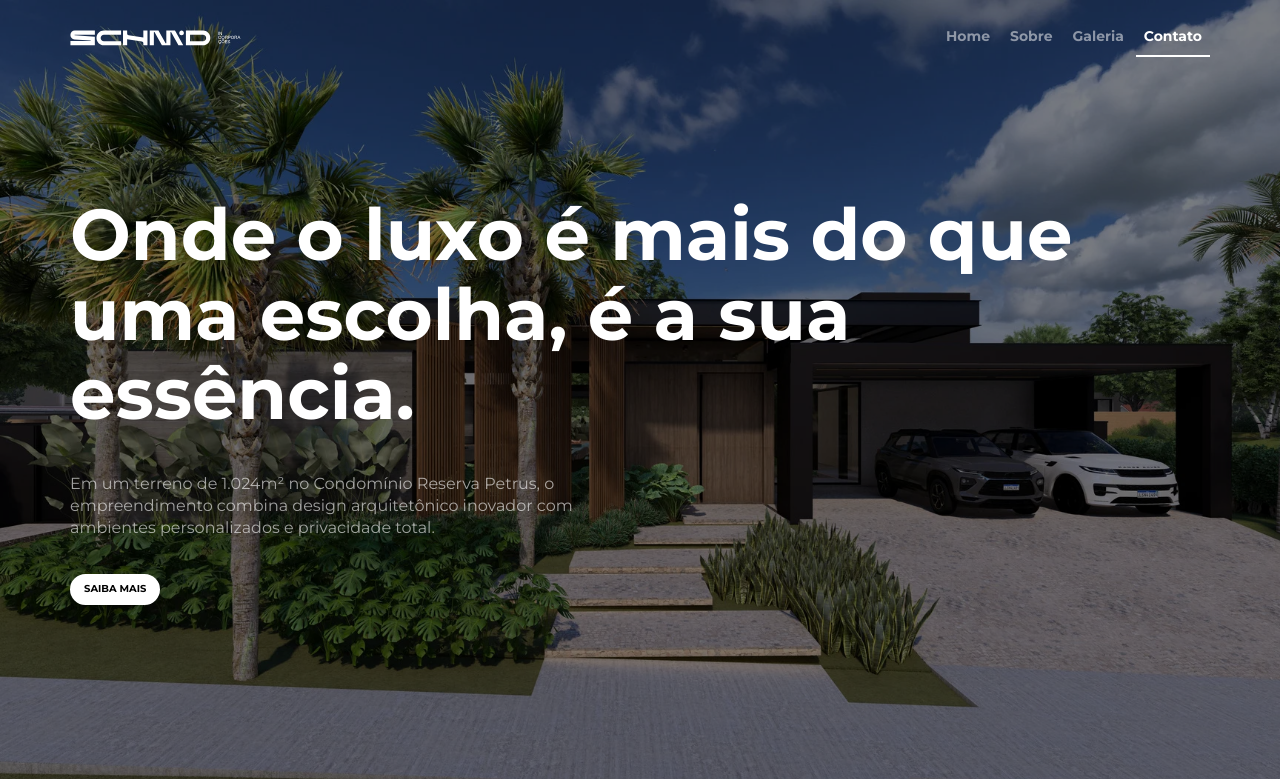
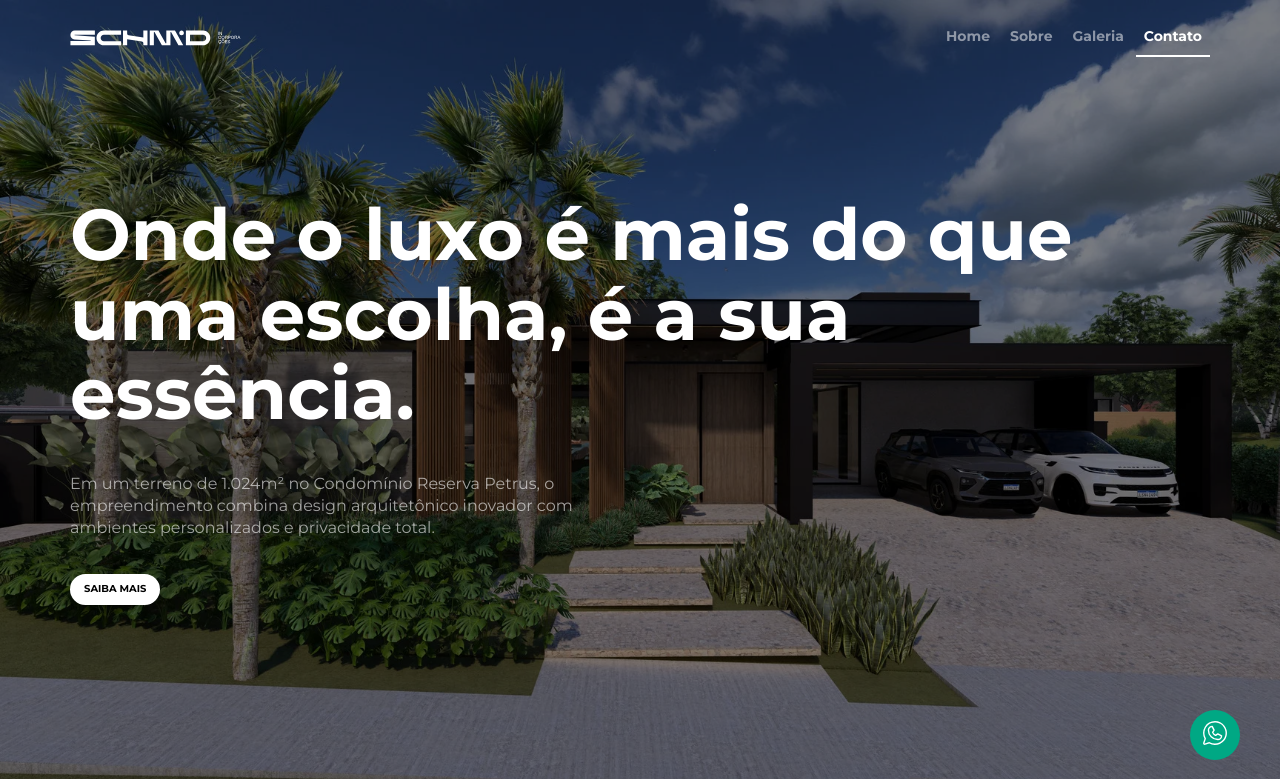
Before and after one commit to VictorBasso36/aura, a plain HTML site: page index.html in a window 1280 px wide. Shown: the top 779 px of the page. Drawn offline with Linux system fonts and the light colour scheme; some packages are replaced by stand-ins of ours.

Commit message:
Botão wpp

```diff
--- a/assets/css/style.css
+++ b/assets/css/style.css
@@ -288,6 +288,19 @@ Headers:		'Montserrat', sans-serif;
     padding-bottom: 12px;
   }
 }
+.wpp-icon {
+  background-color: #00A884;
+  display: flex;
+  width: 50px;
+  height: 50px;
+  align-items: center;
+  justify-content: center;
+  border-radius: 100%;
+  position: fixed;
+  right: 40px;
+  bottom: 40px;
+  z-index: 9999;
+}
 .hero-section.blog-title {
   height: 400px !important;
 }
--- a/index.html
+++ b/index.html
@@ -27,6 +27,9 @@
 
 <body class="has-loading-screen links-hover-effect" data-spy="scroll" data-target=".navigation">
 <div class="page-wrapper" id="page-top">
+    <a href="https://api.whatsapp.com/send/?phone=5511914965650" class="wpp-icon" title="Whatsapp" target="_blank">
+        <svg xmlns="http://www.w3.org/2000/svg" width="30" height="30" fill="#FFFFFF" viewBox="0 0 256 256"><path d="M186.68,146.63l-32-16a6,6,0,0,0-6,.38L133,141.46A42.49,42.49,0,0,1,114.54,123L125,107.33a6,6,0,0,0,.38-6l-16-32A6,6,0,0,0,104,66a38,38,0,0,0-38,38,86.1,86.1,0,0,0,86,86,38,38,0,0,0,38-38A6,6,0,0,0,186.68,146.63ZM152,178a74.09,74.09,0,0,1-74-74,26,26,0,0,1,22.42-25.75l12.66,25.32-10.39,15.58a6,6,0,0,0-.54,5.63,54.43,54.43,0,0,0,29.07,29.07,6,6,0,0,0,5.63-.54l15.58-10.39,25.32,12.66A26,26,0,0,1,152,178ZM128,26A102,102,0,0,0,38.35,176.69L26.73,211.56a14,14,0,0,0,17.71,17.71l34.87-11.62A102,102,0,1,0,128,26Zm0,192a90,90,0,0,1-45.06-12.08,6.09,6.09,0,0,0-3-.81,6.2,6.2,0,0,0-1.9.31L40.65,217.88a2,2,0,0,1-2.53-2.53L50.58,178a6,6,0,0,0-.5-4.91A90,90,0,1,1,128,218Z"></path></svg>
+    </a>
     <header id="page-header">
         <nav class="navigation background-is-dark">
             <div class="container">
```
